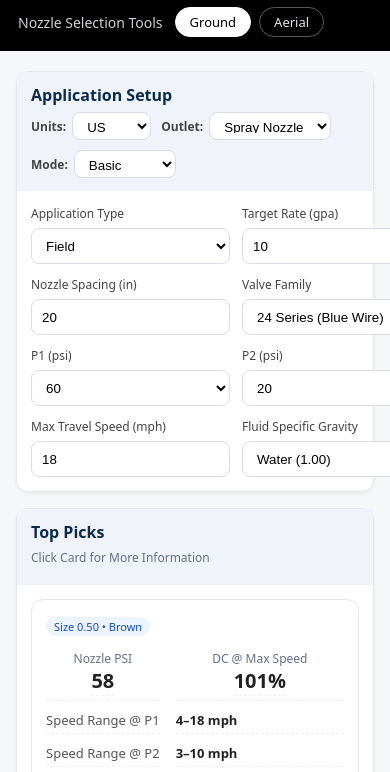
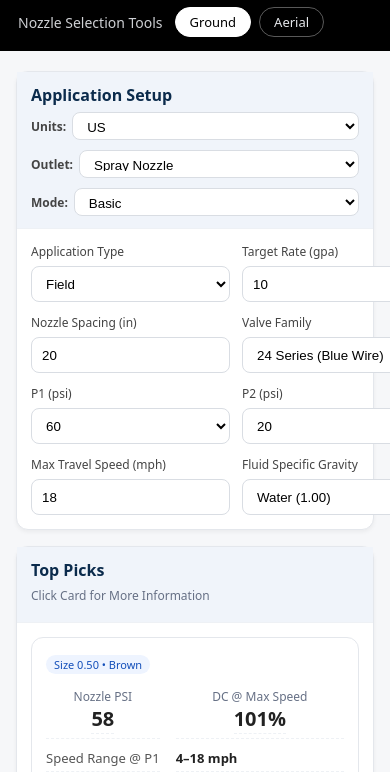
Before and after one commit to rmeckm2/nozzle-selector, a plain HTML site: page index.html in a window 390 px wide. Shown: the part 51-823 px from the top of the page. Drawn offline with Linux system fonts and the light colour scheme.

Commit message:
Update index.html
fix wrapper for smaller mobile devices

```diff
--- a/index.html
+++ b/index.html
@@ -209,18 +209,32 @@ body{margin:0;font-family:system-ui,-apple-system,Segoe UI,Roboto,Arial,sans-ser
   gap:6px;
 }
 
-/* Mobile: stack title above controls */
+/* Mobile: stack title, then stack Units / Outlet / Mode full-width */
 @media (max-width:700px){
   .panel .header{
     grid-template-columns:1fr;   /* title on its own row */
   }
+
   .panel .header > span{
     margin-bottom:6px;
   }
+
   .header-controls{
     justify-content:flex-start;
+    flex-direction:column;   /* stack the controls */
+    align-items:flex-start;
+    width:100%;             /* take full panel width */
+  }
+
+  .header-control{
+    width:100%;             /* each control row is full width */
+  }
+
+  .header-control select{
+    width:100%;             /* dropdown cannot be wider than panel */
   }
 }
+
 .form-item{display:flex;flex-direction:column;gap:6px}
 label{font-size:12px;color:#444}
 input,select{height:36px;padding:6px 10px;border:1px solid #d9dde3;border-radius:8px;background:#fff}
@@ -1370,7 +1384,6 @@ updateUnitLabels();
 recalc();
 enableAdvTableWheelScroll();
 updateAdvStickyOffsets();
-document.getElementById('printBtn').addEventListener('click', () => window.print());
 </script>
 </body>
 </html>
```
